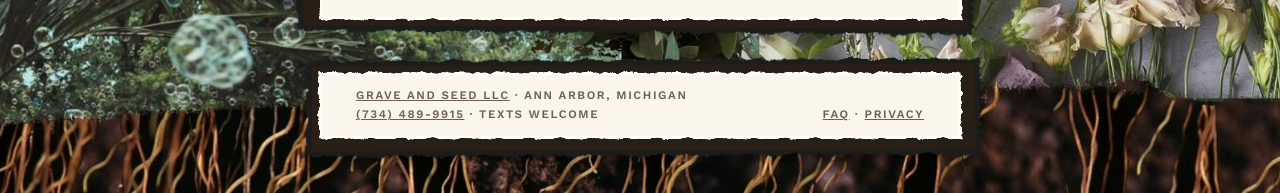
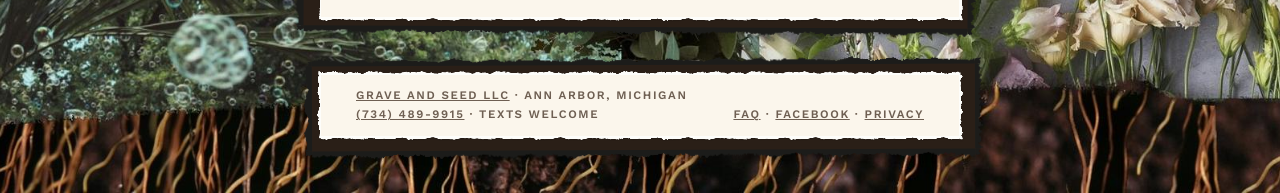
Before and after one commit to katekelley/graveandseed, a Jekyll site: the page built from index.html, in a window 1280 px wide and 900 px high, scrolled down 1903 px. Shown: the part 707-900 px from the top of the window. Built offline with Jekyll 4.4.1, drawn with Linux system fonts in a browser that asks for light colours.

Commit message:
Link the Facebook page in the footer and business structured data
Co-Authored-By: Claude Opus 5.5 <noreply@anthropic.com>
Claude-Session: https://claude.ai/code/session_011MgnuDN1Gy8EdJJggA792r

```diff
--- a/_data/content.yml
+++ b/_data/content.yml
@@ -65,6 +65,7 @@ email: "kate@graveandseed.com"
 phone: "(734) 489-9915"
 phone_note: "Texts welcome"
 reply_note: "I reply by email, usually within a day or two."
+facebook_url: "https://www.facebook.com/people/Grave-and-Seed/61595946823732/"
 booking_url: "https://calendar.app.google/5Ux8HTXQVVPzKPsY7"
 booking_text: "Or book a free 20-minute call"
 
--- a/_includes/footer.html
+++ b/_includes/footer.html
@@ -3,7 +3,7 @@
     <div class="foot-card">
       <span class="label"><a href="/" style="color: inherit">Grave and Seed LLC</a> &middot; {{ site.data.content.location }}</span>
       <span class="label"><a href="tel:+17344899915" style="color: inherit">{{ site.data.content.phone }}</a> &middot; {{ site.data.content.phone_note | downcase }}</span>
-      <span class="label"><a href="/faq/" style="color: inherit">FAQ</a> &middot; <a href="/privacy/" style="color: inherit">Privacy</a></span>
+      <span class="label"><a href="/faq/" style="color: inherit">FAQ</a>{% if site.data.content.facebook_url and site.data.content.facebook_url != "" %} &middot; <a href="{{ site.data.content.facebook_url }}" rel="noopener" style="color: inherit">Facebook</a>{% endif %} &middot; <a href="/privacy/" style="color: inherit">Privacy</a></span>
     </div>
   </div>
 </footer>
--- a/index.html
+++ b/index.html
@@ -14,7 +14,7 @@ og_description: "Celebration of life planning in Ann Arbor. What things cost, wh
 {% include head.html %}
 
 <script type="application/ld+json">
-{"@context":"https://schema.org","@type":"ProfessionalService","name":"Grave and Seed","description":"Celebration of life planning in Ann Arbor, Michigan.","url":"https://graveandseed.com","email":"{{ c.email }}","telephone":"+1-734-489-9915","image":"https://graveandseed.com/assets/share-v4.jpg","logo":"https://graveandseed.com/assets/icon-180.png","areaServed":[{"@type":"AdministrativeArea","name":"Washtenaw County, Michigan"},{"@type":"City","name":"Ann Arbor, Michigan"},{"@type":"City","name":"Ypsilanti, Michigan"},{"@type":"City","name":"Dexter, Michigan"},{"@type":"City","name":"Saline, Michigan"},{"@type":"City","name":"Chelsea, Michigan"}],"sameAs":["https://www.google.com/maps?cid=17332117641198366502"],"address":{"@type":"PostalAddress","addressLocality":"Ann Arbor","addressRegion":"MI","addressCountry":"US"},"priceRange":"Planning from $850"}
+{"@context":"https://schema.org","@type":"ProfessionalService","name":"Grave and Seed","description":"Celebration of life planning in Ann Arbor, Michigan.","url":"https://graveandseed.com","email":"{{ c.email }}","telephone":"+1-734-489-9915","image":"https://graveandseed.com/assets/share-v4.jpg","logo":"https://graveandseed.com/assets/icon-180.png","areaServed":[{"@type":"AdministrativeArea","name":"Washtenaw County, Michigan"},{"@type":"City","name":"Ann Arbor, Michigan"},{"@type":"City","name":"Ypsilanti, Michigan"},{"@type":"City","name":"Dexter, Michigan"},{"@type":"City","name":"Saline, Michigan"},{"@type":"City","name":"Chelsea, Michigan"}],"sameAs":["https://www.google.com/maps?cid=17332117641198366502"{% if c.facebook_url and c.facebook_url != "" %},"{{ c.facebook_url }}"{% endif %}],"address":{"@type":"PostalAddress","addressLocality":"Ann Arbor","addressRegion":"MI","addressCountry":"US"},"priceRange":"Planning from $850"}
 </script>
 </head>
 <body>
```
Also changed, not shown: .pages.yml.
